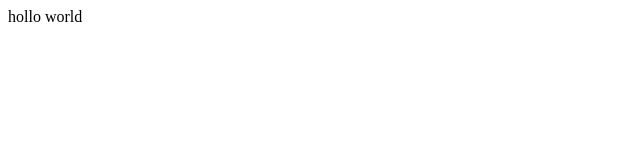
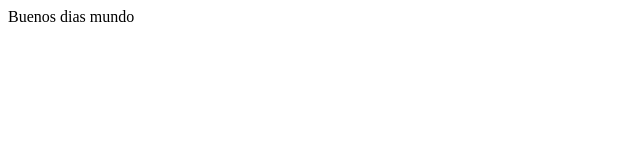
Before and after one commit to makinox/Tesk, a website: page public/index.html in a window 1280 px wide. Shown: the full height of the page, 0-640 px from the left. Drawn offline with Linux system fonts and the light colour scheme.

Commit message:
change html

```diff
--- a/public/index.html
+++ b/public/index.html
@@ -3,6 +3,6 @@
         <title>Hola gente</title>
     </head>
     <body>
-        hollo world
+        Buenos dias mundo
     </body>
 </html>
```
